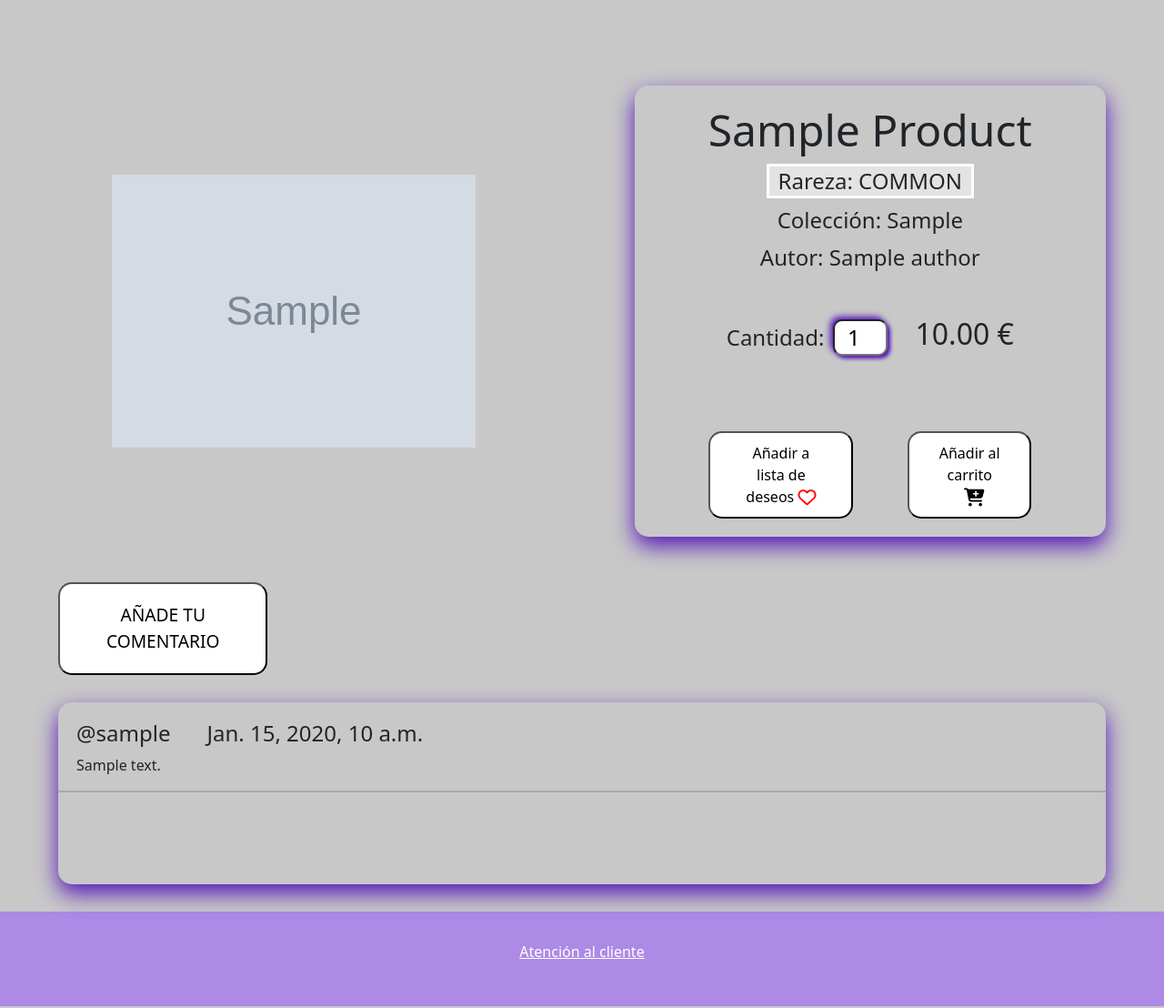
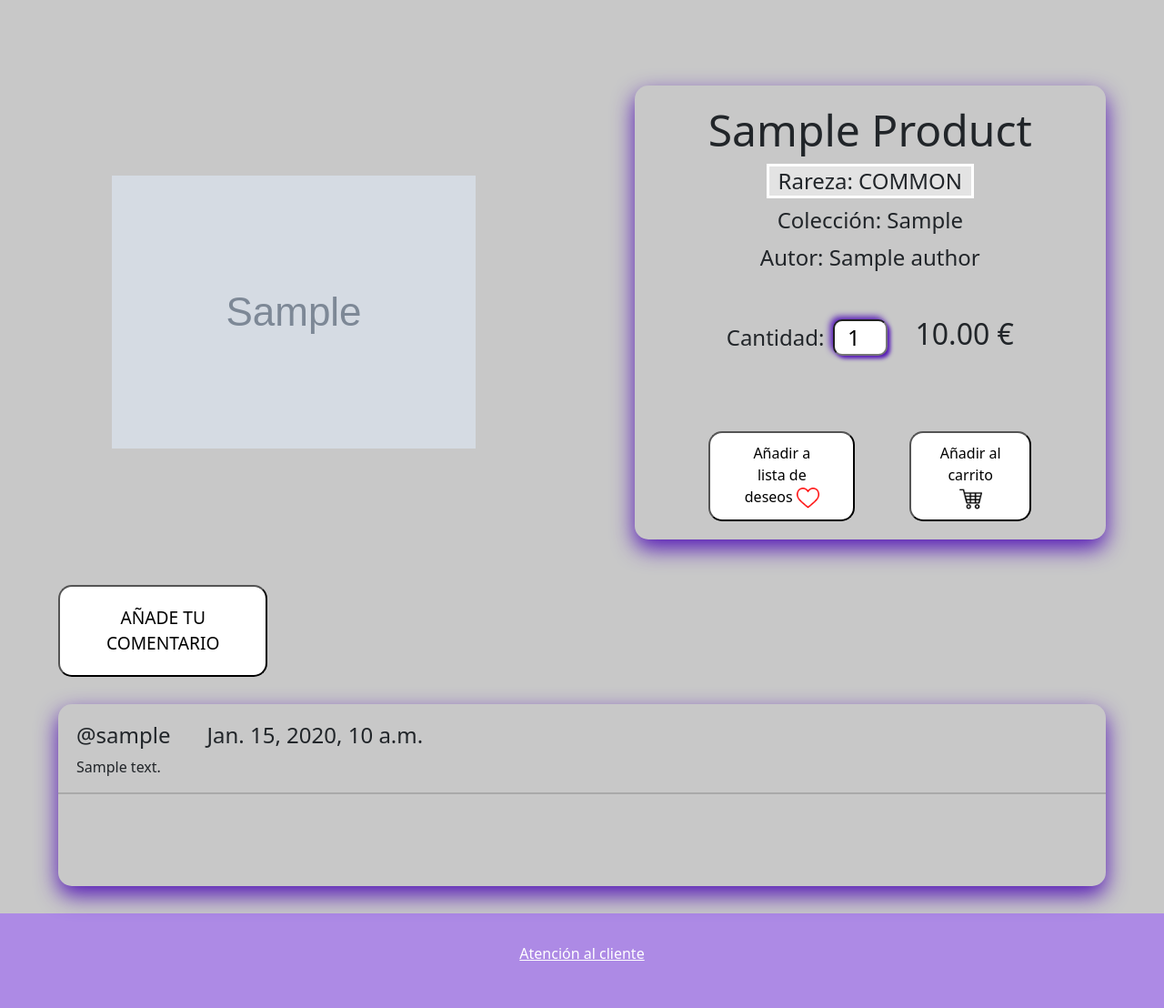
Before and after one commit to PGPI-G3-06/Acme-NFT, a Django app: page /product/1 in a window 1280 px wide. Shown: the part 62-1170 px from the top of the page at 91% size. Run offline with Django 4.2, Linux system fonts and the light colour scheme; a user stored in the database is signed in; tables that the repository leaves empty hold one stand-in row (values such as "Sample post"); grey boxes marked "Sample" are stand-in pictures; some libraries are stand-ins or nearby versions.

Commit message:
FEAT: CAMBIADOS LOS ICONOS A ESTÁTICO

```diff
--- a/acme_nft/acme_nft_app/static/css/index.css
+++ b/acme_nft/acme_nft_app/static/css/index.css
@@ -267,3 +267,9 @@ section{
 		width: 100%;
 	}
 }
+
+.cart-icon{
+    height: 30px;
+    width: 30px;
+
+}
--- a/acme_nft/acme_nft_app/static/css/product_details.css
+++ b/acme_nft/acme_nft_app/static/css/product_details.css
@@ -394,3 +394,13 @@
         width: 100%;
     }
 }
+
+.cart-icon{
+    height: 25px;
+    width: 25px;
+}
+
+.heart-icon{
+    height: 25px;
+    width: 25px;
+}
--- a/acme_nft/acme_nft_app/static/js/index.js
+++ b/acme_nft/acme_nft_app/static/js/index.js
@@ -46,7 +46,7 @@ function main(){
 
             let productId = item.getElementsByTagName("form")[0].id.replace("add-cart-", "");
 
-            let icon = item.getElementsByTagName("i")[0];
+            let icon = item.getElementsByClassName("cart-icon")[0]
 
             let form = document.getElementById("add-cart-" + productId);
 
--- a/acme_nft/acme_nft_app/static/js/product_details.js
+++ b/acme_nft/acme_nft_app/static/js/product_details.js
@@ -54,11 +54,12 @@ function main(){
     /* Wishlist button functionality */
 
     let wishlistButton = document.getElementById('wishlist-button');
+    console.log(wishlistButton);
 
     if (wishlistButton != null){
         wishlistButton.addEventListener('click', function(event){
 
-            let productId = wishlistButton.getElementsByTagName('i')[0].id.split("-")[1];
+            let productId = wishlistButton.getElementsByTagName('img')[0].id.split("-")[1];
 
             window.location.href='/wishlist/add/' + productId;
 
--- a/acme_nft/acme_nft_app/templates/index.html
+++ b/acme_nft/acme_nft_app/templates/index.html
@@ -38,7 +38,7 @@
                                 {% endif %}
                             </div>
                             <div class="class-carrito">
-                                <i class="fa fa-cart-plus" aria-hidden="true"></i>
+                                <img src="{% static 'images/cart.png' %}" alt="Añadir al carrito" class="cart-icon">
                                 <form action="{% url 'acme-nft:add_to_cart' product.id %}" id="add-cart-{{product.id}}" method="POST">
                                     {% csrf_token %}
                                     <input type="hidden" name="quantity" value="1">
--- a/acme_nft/acme_nft_app/templates/product_details.html
+++ b/acme_nft/acme_nft_app/templates/product_details.html
@@ -38,14 +38,15 @@
                         <button id="wishlist-button">
                             Añadir a lista de deseos
                             {% if in_wishlist %}
-                                <em class="fa-solid fa-heart fa-lg heart" id="product-{{product.id}}-img"></em>
+                                <img src="{% static 'images/heart-lleno.png'%}" alt="heart-lleno" id="product-{{product.id}}-img" class="heart-icon">
                             {% else %}
-                                <em class="fa-regular fa-heart fa-lg heart" id="product-{{product.id}}-img"></em>
+                                <img src="{% static 'images/heart.png'%}" alt="Añadir a lista de deseos" id="product-{{product.id}}-img" class="heart-icon"></img>
                             {% endif %}
                         </button>
                         {% endif %}
                         <button id="add-to-cart-btn">
-                            Añadir al carrito<i class="fa fa-cart-plus fa-lg cart" aria-hidden="true"></i>
+                            Añadir al carrito <img src="{% static 'images/cart.png' %}" alt="Añadir al carrito" class="cart-icon">
+
                         </button>
                     </div>
                 </div>
```
